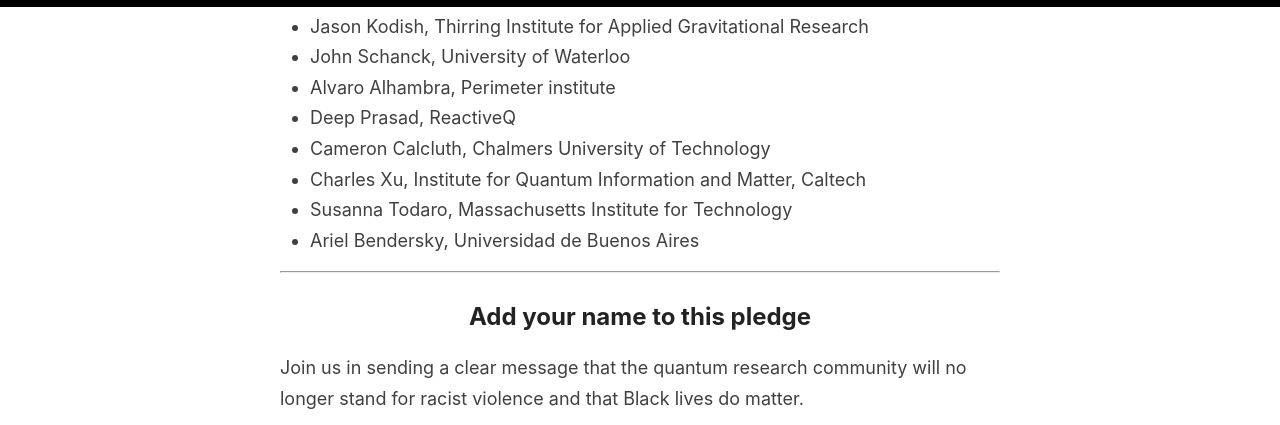
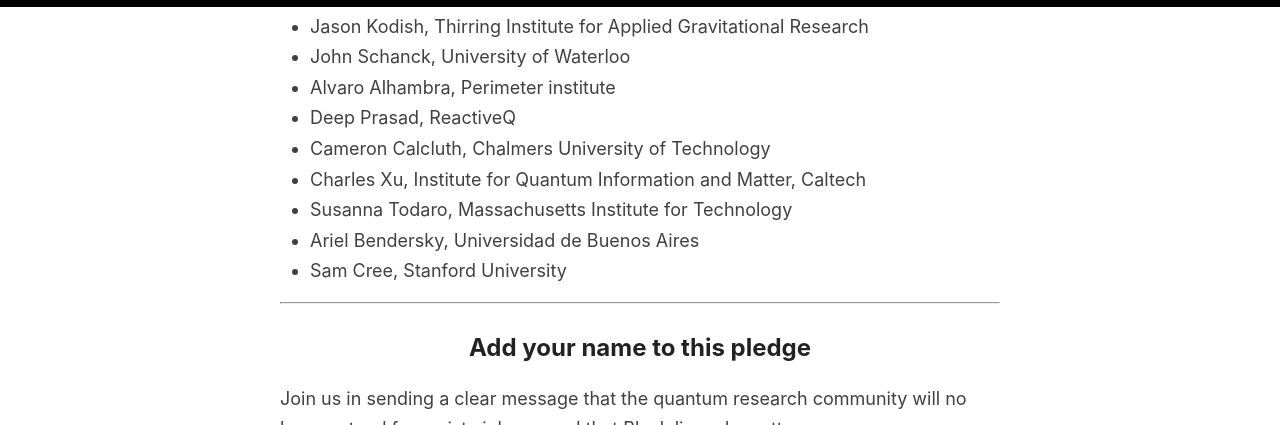
Before and after one commit to quantumforblacklives/quantumforblacklives.github.io, a Jekyll site: the page built from index.html, in a window 1280 px wide and 900 px high, scrolled down 3522 px, cut to the strip 0-425 px from the top of the window. Built offline with Jekyll 4.4.1, drawn with Linux system fonts in a browser that asks for light colours; the list of posts is cut into pages by our own code.

Commit message:
Add signature from Sam Cree.

```diff
--- a/_includes/signatories.md
+++ b/_includes/signatories.md
@@ -17,3 +17,4 @@
 - Charles Xu, Institute for Quantum Information and Matter, Caltech
 - Susanna Todaro, Massachusetts Institute for Technology
 - Ariel Bendersky, Universidad de Buenos Aires
+- Sam Cree, Stanford University
```
